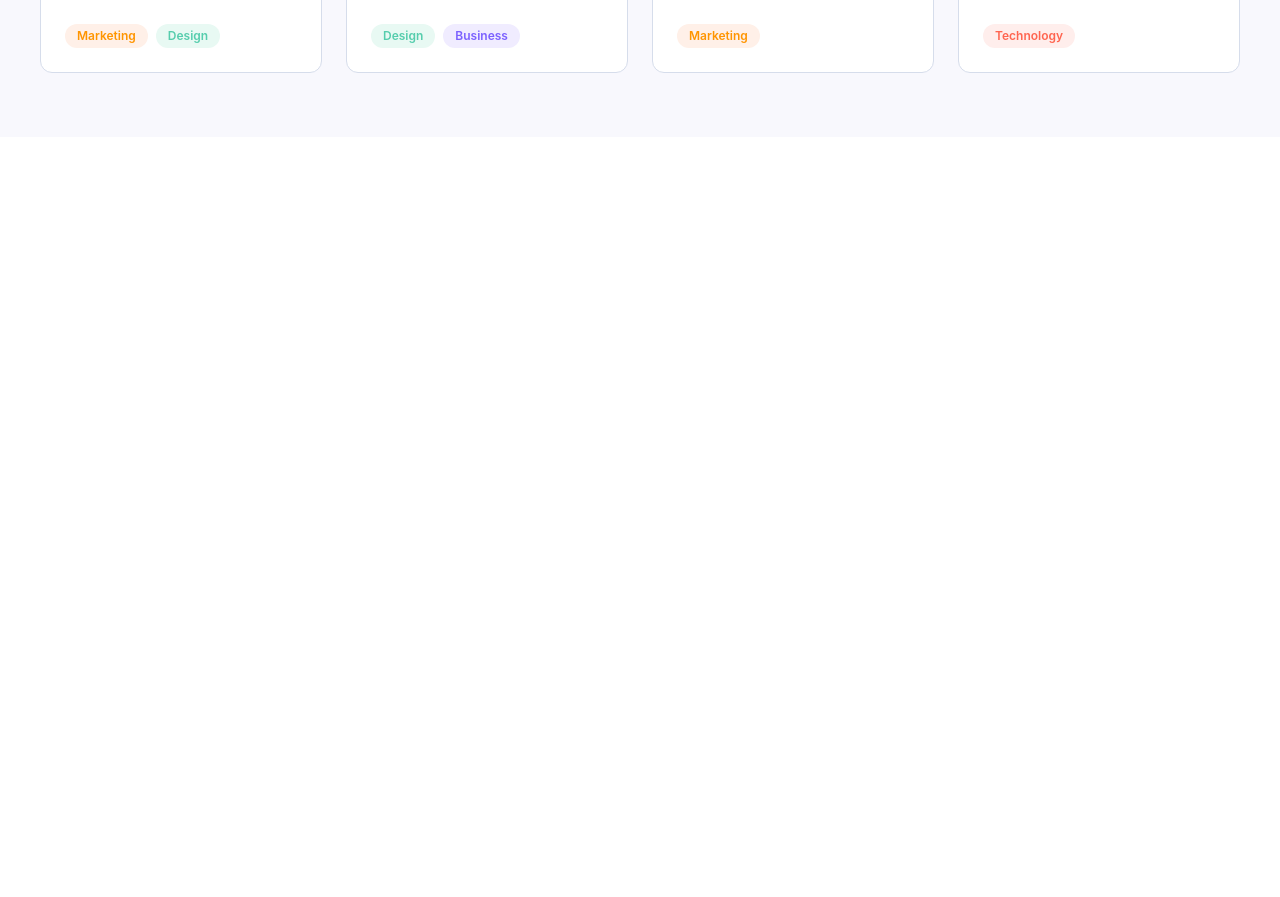
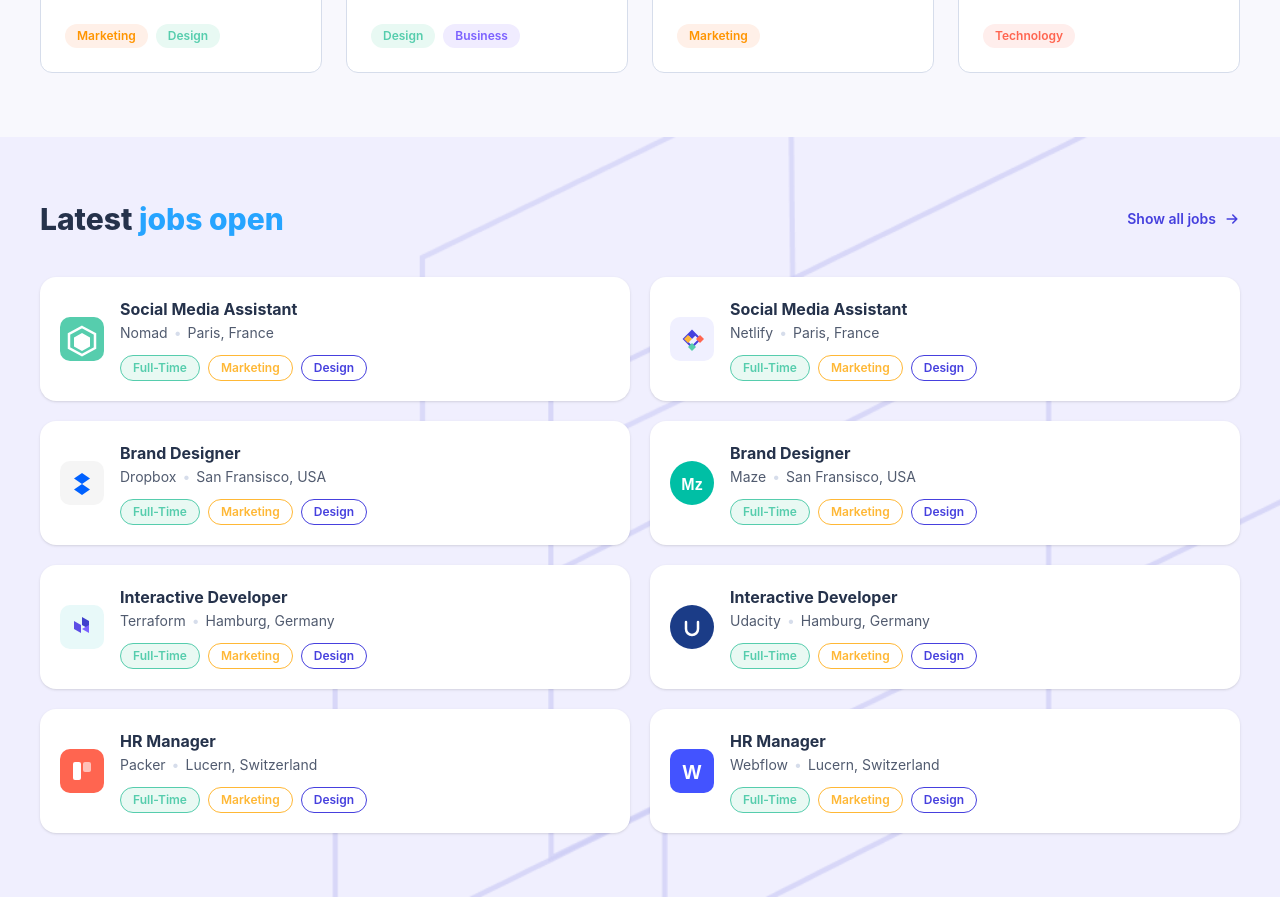
Before and after one commit to Ajit133/QuickhireFrontend, a React (Vite) app: page / in a window 1280 px wide. Shown: the part 2660-3557 px from the top of the page. Before the commit the page ends 2797 px from the top, so only its background shows below. Built offline with nearby package versions, Linux system fonts and the light colour scheme.

Commit message:
feat: add LatestJobsSection component to HomePage

```diff
--- /dev/null
+++ b/src/components/home/LatestJobsSection.jsx
@@ -0,0 +1,225 @@
+import patternBg from '../../assets/Pattern.png';
+
+const tagStyles = {
+  'Full-Time': 'bg-[#E9F9F3] text-[#56CDAD] border border-[#56CDAD]',
+  Marketing: 'bg-transparent text-[#FFB836] border border-[#FFB836]',
+  Design: 'bg-transparent text-[#4640DE] border border-[#4640DE]',
+};
+
+/* ── Company logo SVGs ── */
+const NomadLogo = () => (
+  <svg viewBox="0 0 44 44" fill="none" xmlns="http://www.w3.org/2000/svg" className="w-11 h-11">
+    <rect width="44" height="44" rx="10" fill="#56CDAD" />
+    <polygon points="22,10 35,17 35,31 22,38 9,31 9,17" fill="none" stroke="white" strokeWidth="2.5" />
+    <polygon points="22,16 30,20.5 30,29.5 22,34 14,29.5 14,20.5" fill="white" />
+  </svg>
+);
+
+const NetlifyLogo = () => (
+  <svg viewBox="0 0 44 44" fill="none" xmlns="http://www.w3.org/2000/svg" className="w-11 h-11">
+    <rect width="44" height="44" rx="10" fill="#F0F0FF" />
+    <path d="M14 22l8-8 8 8-8 8-8-8z" fill="none" stroke="#4640DE" strokeWidth="2" />
+    <path d="M22 14l4 4-4 4-4-4 4-4z" fill="#4640DE" />
+    <path d="M22 26l4 4-4 4-4-4 4-4z" fill="#56CDAD" />
+    <path d="M14 22l4-4 4 4-4 4-4-4z" fill="#FFB836" />
+    <path d="M26 22l4-4 4 4-4 4-4-4z" fill="#FF6550" />
+  </svg>
+);
+
+const DropboxLogo2 = () => (
+  <svg viewBox="0 0 44 44" fill="none" xmlns="http://www.w3.org/2000/svg" className="w-11 h-11">
+    <rect width="44" height="44" rx="10" fill="#F5F5F5" />
+    <path d="M22 12L14 17.5L22 23L14 28.5L22 34L30 28.5L22 23L30 17.5L22 12Z" fill="#0061FF" />
+  </svg>
+);
+
+const MazeLogo = () => (
+  <svg viewBox="0 0 44 44" fill="none" xmlns="http://www.w3.org/2000/svg" className="w-11 h-11">
+    <circle cx="22" cy="22" r="22" fill="#00BFA5" />
+    <text x="50%" y="56%" dominantBaseline="middle" textAnchor="middle" fill="white" fontSize="16" fontWeight="bold" fontFamily="Arial">Mz</text>
+  </svg>
+);
+
+const TerraformLogo = () => (
+  <svg viewBox="0 0 44 44" fill="none" xmlns="http://www.w3.org/2000/svg" className="w-11 h-11">
+    <rect width="44" height="44" rx="10" fill="#E8F9F9" />
+    <path d="M14 16l7 4v8l-7-4v-8z" fill="#5C4EE5" />
+    <path d="M22 12l7 4v8l-7-4v-8z" fill="#4040CC" />
+    <path d="M22 24l7 4v-8l-7 4z" fill="#7B61FF" />
+  </svg>
+);
+
+const UdacityLogo = () => (
+  <svg viewBox="0 0 44 44" fill="none" xmlns="http://www.w3.org/2000/svg" className="w-11 h-11">
+    <circle cx="22" cy="22" r="22" fill="#1B3C87" />
+    <path d="M16 17v7a6 6 0 0 0 12 0v-7" stroke="white" strokeWidth="2.5" strokeLinecap="round" fill="none" />
+  </svg>
+);
+
+const PackerLogo = () => (
+  <svg viewBox="0 0 44 44" fill="none" xmlns="http://www.w3.org/2000/svg" className="w-11 h-11">
+    <rect width="44" height="44" rx="10" fill="#FF6550" />
+    <rect x="13" y="13" width="8" height="18" rx="2" fill="white" />
+    <rect x="23" y="13" width="8" height="10" rx="2" fill="white" opacity="0.6" />
+  </svg>
+);
+
+const WebflowLogo = () => (
+  <svg viewBox="0 0 44 44" fill="none" xmlns="http://www.w3.org/2000/svg" className="w-11 h-11">
+    <rect width="44" height="44" rx="10" fill="#4353FF" />
+    <text x="50%" y="57%" dominantBaseline="middle" textAnchor="middle" fill="white" fontSize="20" fontWeight="bold" fontFamily="Arial">W</text>
+  </svg>
+);
+
+const latestJobs = [
+  {
+    id: 1,
+    Logo: NomadLogo,
+    company: 'Nomad',
+    title: 'Social Media Assistant',
+    location: 'Paris, France',
+    tags: ['Full-Time', 'Marketing', 'Design'],
+  },
+  {
+    id: 2,
+    Logo: NetlifyLogo,
+    company: 'Netlify',
+    title: 'Social Media Assistant',
+    location: 'Paris, France',
+    tags: ['Full-Time', 'Marketing', 'Design'],
+  },
+  {
+    id: 3,
+    Logo: DropboxLogo2,
+    company: 'Dropbox',
+    title: 'Brand Designer',
+    location: 'San Fransisco, USA',
+    tags: ['Full-Time', 'Marketing', 'Design'],
+  },
+  {
+    id: 4,
+    Logo: MazeLogo,
+    company: 'Maze',
+    title: 'Brand Designer',
+    location: 'San Fransisco, USA',
+    tags: ['Full-Time', 'Marketing', 'Design'],
+  },
+  {
+    id: 5,
+    Logo: TerraformLogo,
+    company: 'Terraform',
+    title: 'Interactive Developer',
+    location: 'Hamburg, Germany',
+    tags: ['Full-Time', 'Marketing', 'Design'],
+  },
+  {
+    id: 6,
+    Logo: UdacityLogo,
+    company: 'Udacity',
+    title: 'Interactive Developer',
+    location: 'Hamburg, Germany',
+    tags: ['Full-Time', 'Marketing', 'Design'],
+  },
+  {
+    id: 7,
+    Logo: PackerLogo,
+    company: 'Packer',
+    title: 'HR Manager',
+    location: 'Lucern, Switzerland',
+    tags: ['Full-Time', 'Marketing', 'Design'],
+  },
+  {
+    id: 8,
+    Logo: WebflowLogo,
+    company: 'Webflow',
+    title: 'HR Manager',
+    location: 'Lucern, Switzerland',
+    tags: ['Full-Time', 'Marketing', 'Design'],
+  },
+];
+
+const LatestJobCard = ({ job }) => {
+  const { Logo, company, title, location, tags } = job;
+  return (
+    <div className="bg-white rounded-2xl p-5 flex items-center gap-4 shadow-sm hover:shadow-md transition-shadow duration-200 cursor-pointer">
+      {/* Logo */}
+      <div className="flex-shrink-0">
+        <Logo />
+      </div>
+
+      {/* Info */}
+      <div className="flex-1 min-w-0">
+        <h3 className="text-base font-bold text-[#25324B] truncate">{title}</h3>
+        <p className="text-sm text-[#515B6F] mt-0.5">
+          {company}
+          <span className="mx-1.5 text-[#D6DDEB]">•</span>
+          {location}
+        </p>
+
+        {/* Tags */}
+        <div className="flex flex-wrap gap-2 mt-3">
+          {tags.map((tag) => (
+            <span
+              key={tag}
+              className={`text-xs font-semibold px-3 py-1 rounded-full ${tagStyles[tag] ?? 'bg-gray-100 text-gray-600'}`}
+            >
+              {tag}
+            </span>
+          ))}
+        </div>
+      </div>
+    </div>
+  );
+};
+
+const LatestJobsSection = () => {
+  return (
+    <section
+      className="w-full py-16 px-6 lg:px-10"
+      style={{
+        backgroundImage: `url(${patternBg})`,
+        backgroundSize: 'cover',
+        backgroundPosition: 'center',
+        backgroundColor: '#F0EFFE',
+      }}
+    >
+      <div className="max-w-7xl mx-auto">
+        {/* Header */}
+        <div className="flex items-center justify-between mb-10">
+          <h2 className="text-3xl font-extrabold text-[#25324B]">
+            Latest <span className="text-[#26A4FF]">jobs open</span>
+          </h2>
+          <a
+            href="#"
+            className="flex items-center gap-2 text-sm font-semibold text-[#4640DE] hover:underline"
+          >
+            Show all jobs
+            <svg
+              viewBox="0 0 20 20"
+              fill="none"
+              xmlns="http://www.w3.org/2000/svg"
+              className="w-4 h-4"
+            >
+              <path
+                d="M4 10h12M11 5l5 5-5 5"
+                stroke="currentColor"
+                strokeWidth="2"
+                strokeLinecap="round"
+                strokeLinejoin="round"
+              />
+            </svg>
+          </a>
+        </div>
+
+        {/* Job Cards Grid — 2 columns */}
+        <div className="grid grid-cols-1 sm:grid-cols-2 gap-5">
+          {latestJobs.map((job) => (
+            <LatestJobCard key={job.id} job={job} />
+          ))}
+        </div>
+      </div>
+    </section>
+  );
+};
+
+export default LatestJobsSection;
--- a/src/pages/HomePage.jsx
+++ b/src/pages/HomePage.jsx
@@ -4,6 +4,7 @@
 import CategorySection from '../components/home/CategorySection';
 import PostJobBannerSection from '../components/home/PostJobBannerSection';
 import FeaturedJobsSection from '../components/home/FeaturedJobsSection';
+import LatestJobsSection from '../components/home/LatestJobsSection';
 
 const HomePage = () => {
   return (
@@ -15,6 +16,7 @@
         <CategorySection />
         <PostJobBannerSection />
         <FeaturedJobsSection />
+        <LatestJobsSection />
       </main>
     </div>
   );
```
